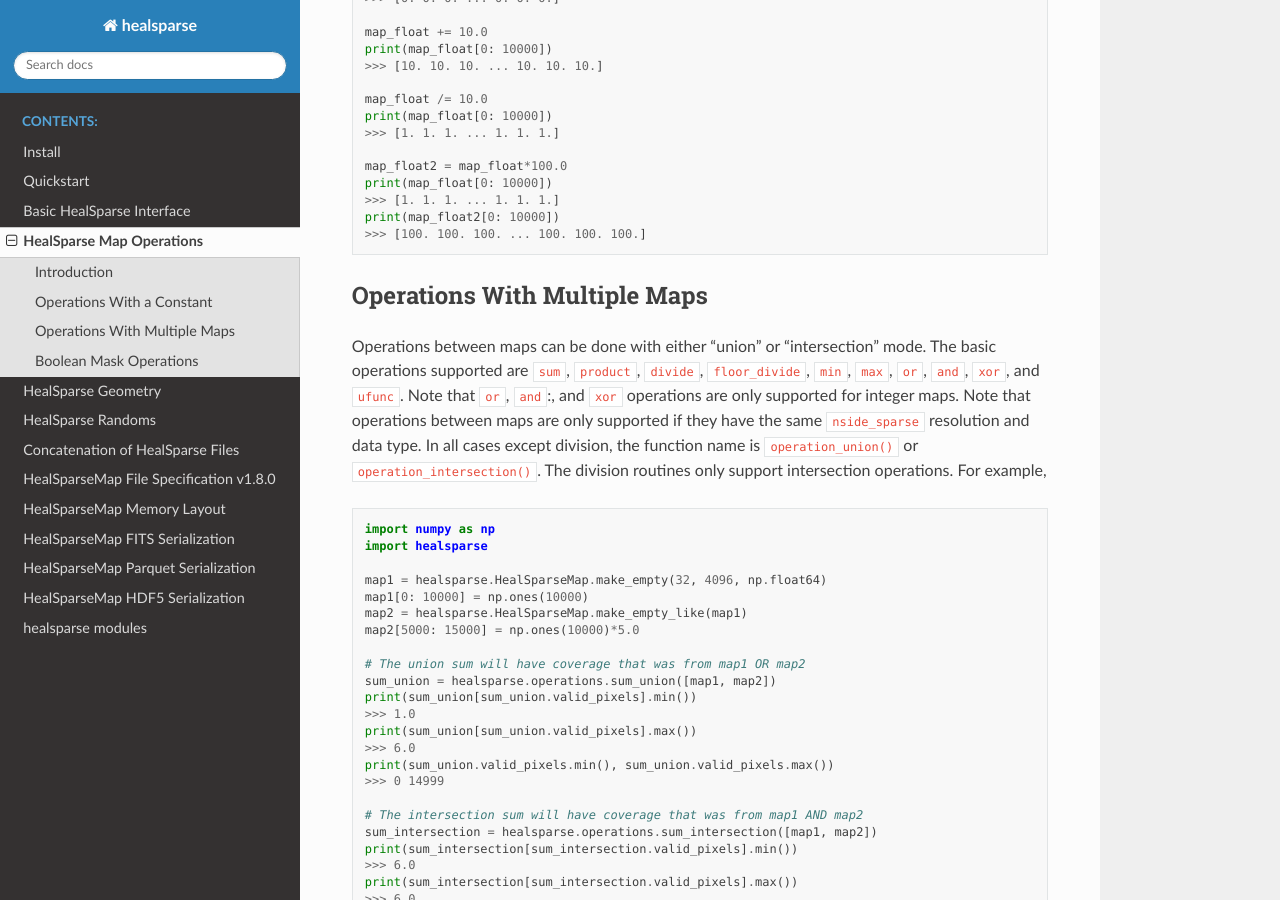
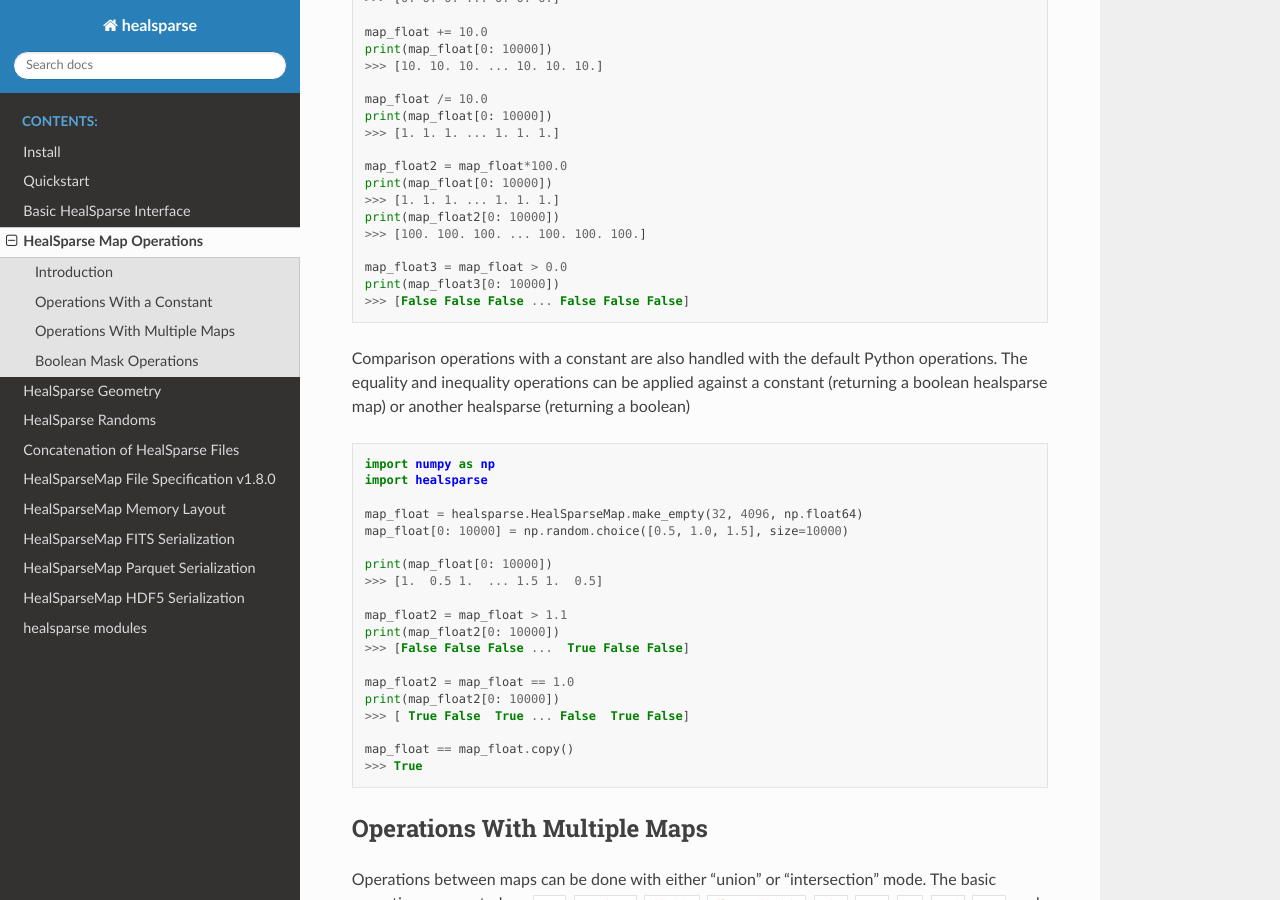
Before and after one commit to LSSTDESC/healsparse, a Sphinx documentation site: the page built from docs/operations.rst, in a window 1280 px wide and 900 px high, scrolled down 701 px. Built offline with Sphinx 7.4.7 and the Read the Docs theme 3.1.0, drawn with Linux system fonts in a browser that asks for light colours.

Commit message:
added documentation on comparison operators

```diff
--- a/docs/operations.rst
+++ b/docs/operations.rst
@@ -38,6 +38,37 @@ Arithmetic operations with a constant are very simple, and are handled with the
     >>> [1. 1. 1. ... 1. 1. 1.]
     print(map_float2[0: 10000])
     >>> [100. 100. 100. ... 100. 100. 100.]
+
+    map_float3 = map_float > 0.0
+    print(map_float3[0: 10000])
+    >>> [False False False ... False False False]
+
+Comparison operations with a constant are also handled with the default Python operations.
+The equality and inequality operations can be applied against a constant (returning a boolean healsparse map)
+or another healsparse (returning a boolean)
+
+.. code-block :: python
+
+    import numpy as np
+    import healsparse
+
+    map_float = healsparse.HealSparseMap.make_empty(32, 4096, np.float64)
+    map_float[0: 10000] = np.random.choice([0.5, 1.0, 1.5], size=10000)
+
+    print(map_float[0: 10000])
+    >>> [1.  0.5 1.  ... 1.5 1.  0.5]
+
+    map_float2 = map_float > 1.1
+    print(map_float2[0: 10000])
+    >>> [False False False ...  True False False]
+
+    map_float2 = map_float == 1.0
+    print(map_float2[0: 10000])
+    >>> [ True False  True ... False  True False]
+
+    map_float == map_float.copy()
+    >>> True
+
 
 
 Operations With Multiple Maps
```
